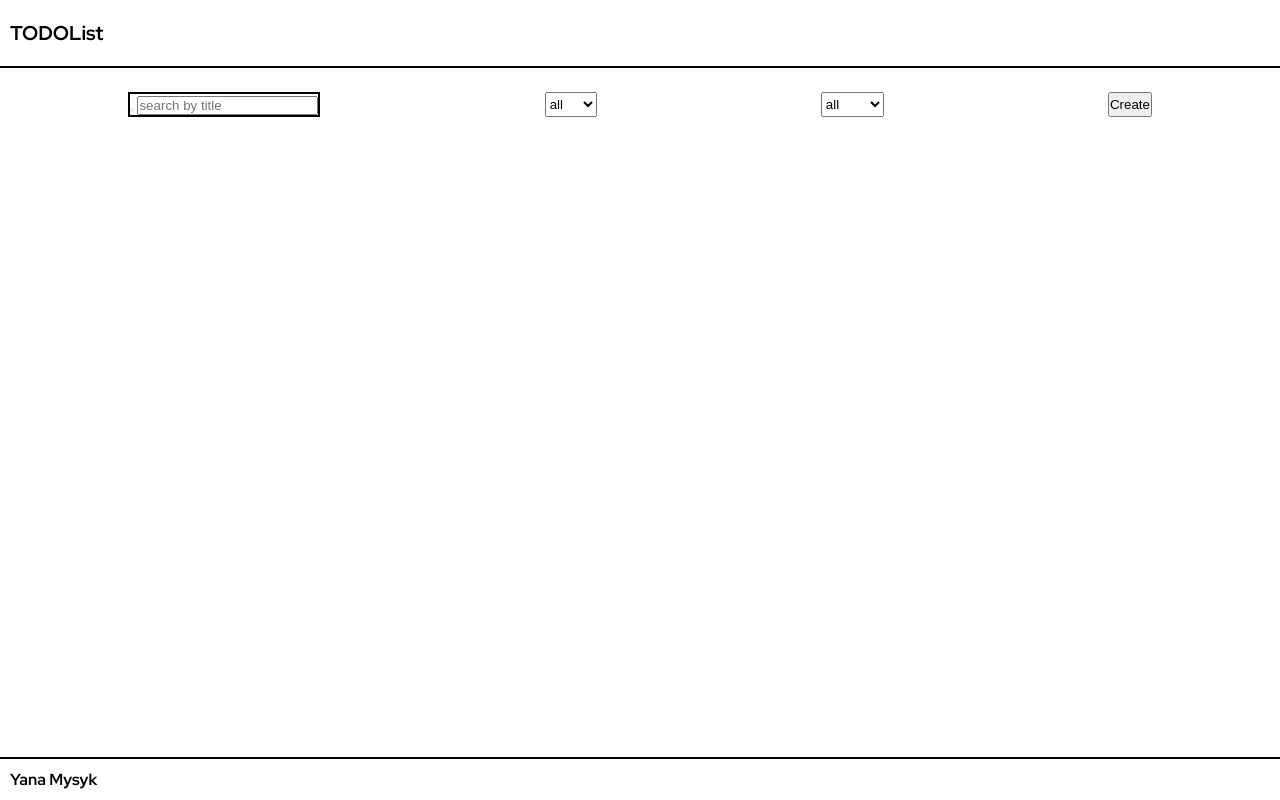
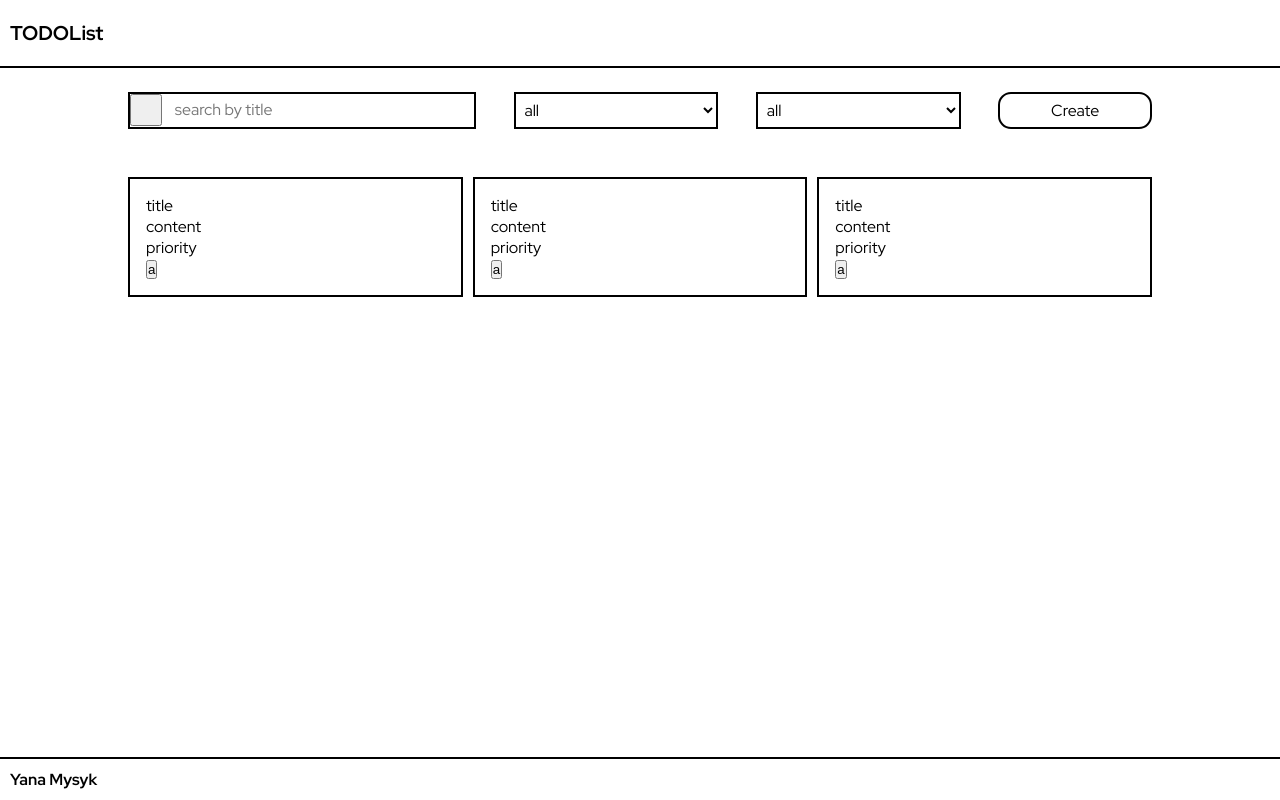
Before and after one commit to Nilanerda/ciklum-test-task, a website built with webpack: page index.html in a window 1280 px wide. Built offline with nearby package versions, Linux system fonts and the light colour scheme.

Commit message:
add layout for main content

```diff
--- a/index.html
+++ b/index.html
@@ -31,8 +31,30 @@
                     <option value="normal">normal</option>
                     <option value="low">low</option>
                 </select>
-                <button value="create">Create</button>
+                <button value="create" class="search-field-create-button">Create</button>
             </form>
+        </div>
+        <div class="container">
+            <section class="notes-field">
+                <div class="notes-field-instance">
+                    <p>title</p>
+                    <p>content</p>
+                    <p>priority</p>
+                    <button>a</button>
+                </div>
+                <div class="notes-field-instance">
+                    <p>title</p>
+                    <p>content</p>
+                    <p>priority</p>
+                    <button>a</button>
+                </div>
+                <div class="notes-field-instance">
+                    <p>title</p>
+                    <p>content</p>
+                    <p>priority</p>
+                    <button>a</button>
+                </div>
+            </section>
         </div>
     </main>
     <footer>
--- a/package.json
+++ b/package.json
@@ -13,6 +13,7 @@
   "license": "ISC",
   "devDependencies": {
     "css-loader": "^3.2.0",
+    "file-loader": "^4.2.0",
     "mini-css-extract-plugin": "^0.8.0",
     "postcss-loader": "^3.0.0",
     "sass": "^1.23.3",
--- a/src/scss/styles.scss
+++ b/src/scss/styles.scss
@@ -9,6 +9,15 @@
     family: 'Red Hat Display', sans-serif;
     size: 16px;
   }
+}
+
+@mixin search-items {
+  @include basic-font;
+  background: none;
+  border: 2px solid black;
+  padding: 0.3rem;
+  outline: none;
+  width: 20%;
 }
 
 body {
@@ -39,8 +48,42 @@ main {
   .create-note-form {
     display: flex;
     justify-content: space-between;
+    margin-bottom: 3rem;
     .search-field {
       border: 2px solid black;
+      input[type='search'] {
+        @include search-items;
+        border: none;
+        width: 19rem;
+        margin-left: 2.5rem;
+      }
+      .search-button {
+        width: 2rem;
+        height: 2rem;
+        position: absolute;
+        margin-right: 1rem;
+      }
+    }
+    select {
+      @include search-items;
+    }
+    .search-field-create-button {
+      @include search-items;
+      border-radius: 0.8125rem;
+      width: 15%;
+      cursor: pointer;
+    }
+  }
+  .notes-field {
+    display: flex;
+    flex-direction: row;
+    flex-wrap: wrap;
+    justify-content: space-between;
+    .notes-field-instance {
+      border: 2px solid black;
+      padding: 1rem;
+      margin-bottom: 10px;
+      width: calc(1/3*100% - (1 - 1/3)*10px);
     }
   }
 }
--- a/webpack.config.js
+++ b/webpack.config.js
@@ -28,6 +28,17 @@ module.exports = {
                         }
                     }
                 ]
+            },
+            {
+                test: /\.(png|jpe?g|gif|svg)$/,
+                use: [
+                    {
+                        loader: "file-loader",
+                        options: {
+                            outputPath: 'images'
+                        }
+                    }
+                ]
             }
         ]
     },
```
Also changed, not shown: dist/bundle.css, src/images/search.png (added), src/images/search.svg (added), 1 other file.
